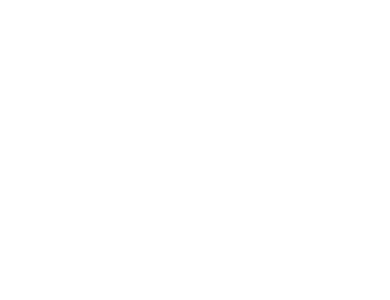
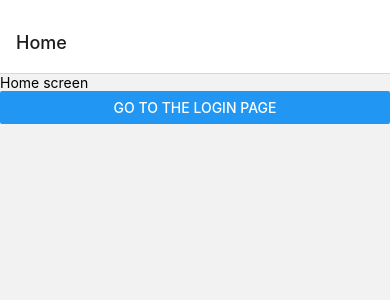
Before and after one commit to MarcoMR4/MateriaProgramacionMovil, a React Native app in the folder AwesomeProject/: screen /Home in a window 390 px wide. Shown: the top 300 px of the page. Built offline with nearby package versions, Linux system fonts and the light colour scheme.

Commit message:
detalles

```diff
--- a/AwesomeProject/App.js
+++ b/AwesomeProject/App.js
@@ -4,11 +4,8 @@
   View, Text
 } from "react-native";
 import Constants from "expo-constants";
-import { createStackNavigator } from '@react-navigation/stack';
+import React from 'react'
 import Router from "./src/Routes/Router";
-import React from 'react'
-import { NavigationContainer } from '@react-navigation/native';
-
 
 //Unidad 2 practica 5: Navegacion entre pantallas
 /*
@@ -17,18 +14,13 @@
   2.
 */
 
+export default function App() {
+  return (
+    <View style={styles.container}>
+      <Router />
+      <StatusBar style="auto" />
+    </View>
 
-const Stack = createStackNavigator();
-
-export default function App() {
-
-  return (
-    <NavigationContainer>
-     <View style={styles.container}>
-              <Router />
-              <StatusBar style="auto" />
-      </View>
-    </NavigationContainer>
   );
 }
 
--- a/AwesomeProject/src/Routes/Router.jsx
+++ b/AwesomeProject/src/Routes/Router.jsx
@@ -1,21 +1,27 @@
 import React from "react";
 import { createStackNavigator } from '@react-navigation/stack';
-import { View } from "react-native";
+import { NavigationContainer } from '@react-navigation/native';
+import 'react-native-gesture-handler';
+import { View, StyleSheet,  } from "react-native";
 import HomeScreen from "../screens/HomeScreen";
 import LoginScreen from "../screens/LoginScreen";
 
 const Stack = createStackNavigator();
+const BottomTabNavigator = createStackNavigator();
 
 const Router = () => {
     return (
+        <NavigationContainer>
+                <Stack.Navigator initialRouteName="HomeScreen">
+                    <Stack.Screen name="Home" component={HomeScreen} />
+                    <Stack.Screen name="Login" component={LoginScreen} />
+                </Stack.Navigator>
 
-        <View>
-            <Stack.Navigator>
-                <Stack.Screen name="Home" component={HomeScreen} />
-                <Stack.Screen name="Login1" component={LoginScreen} />
-
-             </Stack.Navigator>
-        </View>
+    </NavigationContainer>
     )
 }
 export default Router
+
+const styles = StyleSheet.create({
+
+});
--- a/AwesomeProject/src/screens/HomeScreen.jsx
+++ b/AwesomeProject/src/screens/HomeScreen.jsx
@@ -1,12 +1,13 @@
 import React from "react";
 import { Button, Text, View } from "react-native";
 
-const HomeScreen = () => {
+const HomeScreen = ({navigation}) => {
     return (
         <View>
             <Text>Home screen</Text>
              <Button title='Go to the login page'
-             onPress={() => NavigationPreloadManager.navigate('login', {name: 'Eder'})}/>
+                onPress={() => navigation.navigate('Login', {name: 'Usuario'})}
+             />
         </View>
     )
 }
--- a/AwesomeProject/src/screens/LoginScreen.jsx
+++ b/AwesomeProject/src/screens/LoginScreen.jsx
@@ -1,11 +1,14 @@
 import React from "react";
-import { Text } from "react-native";
+import { Text, View } from "react-native";
 
-const LoginScreen = ({route}) => {
-    console.log(route)
+const LoginScreen = ({navigation, route}) => {
+
     const {name} = route.params
     return (
-        <Text>Login</Text>
+        <View>
+            <Text>Login</Text>
+            <Text>{name}</Text>
+        </View>
     )
 }
 export default LoginScreen
```
